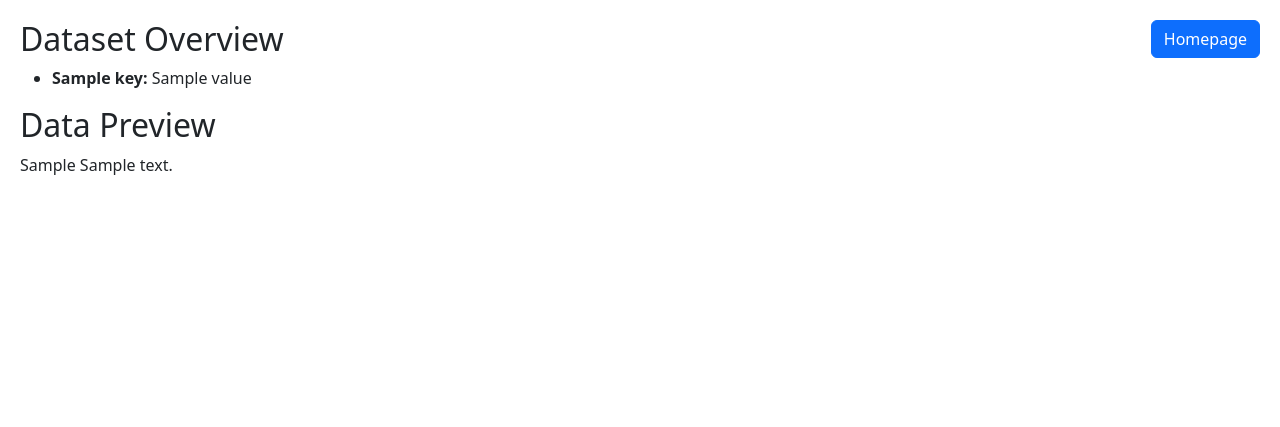
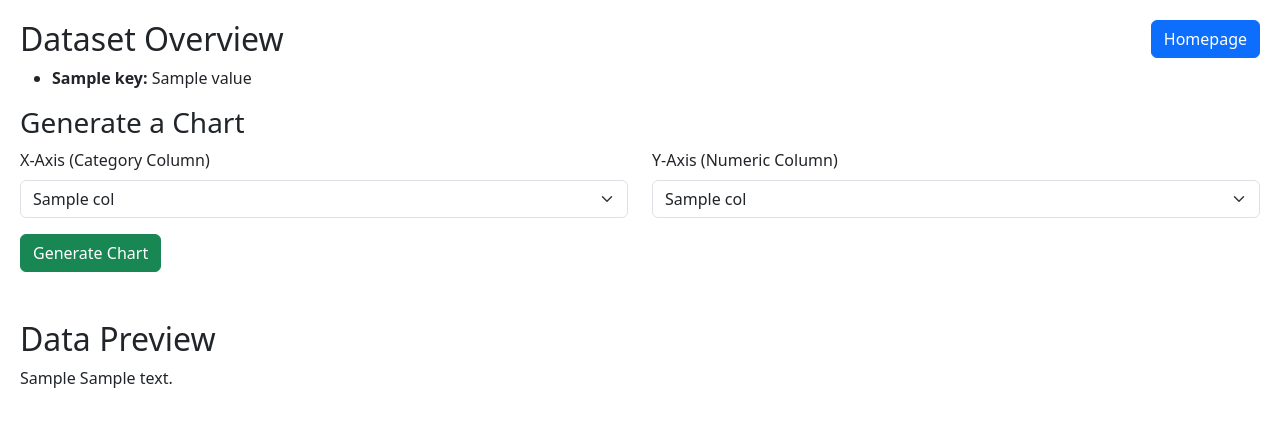
Before and after one commit to Waqar-Wani/Automatic-Data-Analytics-with-NLP, a Flask app: template backend/templates/preview.html in a window 1280 px wide. Shown: the top 427 px of the page. Run offline with Flask 3, Linux system fonts and the light colour scheme; the template is opened without the code that fills it: most values are stand-ins (such as "Sample title", 1, 10 or a date in 2020); some libraries are stand-ins or nearby versions.

Commit message:
Temporary commit with recent changes for chart generation and dashboard

```diff
--- a/app.py
+++ b/app.py
@@ -4,13 +4,21 @@ sys.path.append(os.path.abspath(os.path.dirname(__file__)))
 
 import pandas as pd
 from flask import Flask, render_template, request
-from io import BytesIO
+import plotly.express as px
+
 from backend.data_preprocessing.file_processing import read_file
 from backend.data_preprocessing.data_cleaning import handle_missing_values, normalize_column_names
 from backend.data_preprocessing.data_overview import generate_overview
 
-# Initialize Flask application
+# Initialize Flask app
 app = Flask(__name__, template_folder=os.path.join(os.getcwd(), 'backend', 'templates'))
+
+# In-memory cache (for temporary session-like storage)
+cache = {}
+
+# Enable CORS for all routes
+from flask_cors import CORS
+CORS(app)
 
 @app.route('/')
 def index():
@@ -23,21 +31,25 @@ def upload():
         return "No file uploaded"
 
     try:
-        # Metadata
         file_name = file.filename
         file_format = 'csv' if file.filename.endswith('.csv') else \
                       'xls/xlsx' if file.filename.endswith(('.xls', '.xlsx')) else 'unknown'
         data_type = 'Uploaded'
 
-        # Read and preprocess
         df = read_file(file)
         df = handle_missing_values(df)
         df = normalize_column_names(df)
 
         # Overview
         overview = generate_overview(df, file_name, data_type, file_format)
+        overview['columns'] = df.columns.tolist()
+        overview['numeric_columns'] = df.select_dtypes(include='number').columns.tolist()
 
-        # Convert df to HTML (split table)
+        # Store DataFrame temporarily
+        temp_id = str(len(cache) + 1)
+        cache[temp_id] = df
+
+        # Render HTML table
         html_table = df.to_html(index=False, classes='display nowrap', border=0)
         table_header = html_table.split('<thead>')[1].split('</thead>')[0]
         table_body = html_table.split('<tbody>')[1].split('</tbody>')[0]
@@ -45,10 +57,38 @@ def upload():
         return render_template('preview.html',
                                table_header=table_header,
                                table_body=table_body,
-                               overview=overview)
+                               overview=overview,
+                               temp_path=temp_id)
 
     except Exception as e:
         return f"Error reading file: {str(e)}"
 
+@app.route('/dashboard', methods=['POST'])
+def dashboard():
+    try:
+        x_column = request.form.get('x_column')
+        y_column = request.form.get('y_column')
+        temp_id = request.form.get('temp_path')
+
+        # Debugging the received data
+        print(f"Received data - temp_path: {temp_id}, x_column: {x_column}, y_column: {y_column}")
+
+        df = cache.get(temp_id)
+        if df is None:
+            return "Session expired or dataset not found."
+
+        # Further processing for chart generation
+        fig = px.bar(df, x=x_column, y=y_column, title=f'Bar Chart: {x_column} by {y_column}')
+        graph_html = fig.to_html(full_html=False)
+
+        return render_template('dashboard.html',
+                               x_column=x_column,
+                               y_column=y_column,
+                               graph_html=graph_html)
+
+    except Exception as e:
+        print(f"Error: {str(e)}")
+        return f"Error generating chart: {str(e)}"
+
 if __name__ == '__main__':
     app.run(debug=True)
--- a/backend/templates/preview.html
+++ b/backend/templates/preview.html
@@ -4,7 +4,7 @@
     <meta charset="UTF-8">
     <title>Data Preview</title>
 
-    <!-- Bootstrap CSS (optional for styling) -->
+    <!-- Bootstrap CSS -->
     <link rel="stylesheet" href="https://cdn.jsdelivr.net/npm/bootstrap@5.3.0/dist/css/bootstrap.min.css">
 
     <!-- DataTables CSS -->
@@ -29,7 +29,6 @@
         .data-container {
             overflow-x: auto;
         }
-        /* Style for the Upload New File button */
         .upload-btn-container {
             position: absolute;
             top: 20px;
@@ -47,23 +46,51 @@
     <h2>Dataset Overview</h2>
     <ul>
         {% for key, value in overview.items() %}
-        <li><strong>{{ key }}:</strong> {{ value }}</li>
+            {% if key != 'columns' and key != 'numeric_columns' %}
+            <li><strong>{{ key }}:</strong> {{ value }}</li>
+            {% endif %}
         {% endfor %}
     </ul>
 
-    <h2>Data Preview</h2>
+    <!-- Chart Generation Section -->
+    <h3>Generate a Chart</h3>
+    <form method="POST" action="/dashboard">
+        <input type="hidden" name="temp_path" value="{{ temp_path }}">
+        <div class="row mb-3">
+            <div class="col">
+                <label for="x_column" class="form-label">X-Axis (Category Column)</label>
+                <select name="x_column" id="x_column" class="form-select" required>
+                    {% for col in overview.columns %}
+                    <option value="{{ col }}">{{ col }}</option>
+                    {% endfor %}
+                </select>
+            </div>
+            <div class="col">
+                <label for="y_column" class="form-label">Y-Axis (Numeric Column)</label>
+                <select name="y_column" id="y_column" class="form-select" required>
+                    {% for col in overview.numeric_columns %}
+                    <option value="{{ col }}">{{ col }}</option>
+                    {% endfor %}
+                </select>
+            </div>
+        </div>
+        <button type="submit" class="btn btn-success">Generate Chart</button>
+    </form>
+
+    <!-- Data Table Section -->
+    <h2 class="mt-5">Data Preview</h2>
     <div class="data-container">
         <table id="data-table" class="display nowrap table table-bordered" style="width:100%">
             <thead>
-                {{ table_header|safe }}
+                {{ table_header | safe }}
             </thead>
             <tbody>
-                {{ table_body|safe }}
+                {{ table_body | safe }}
             </tbody>
         </table>
     </div>
 
-    <!-- jQuery + DataTables JS -->
+    <!-- jQuery + DataTables -->
     <script src="https://code.jquery.com/jquery-3.7.0.min.js"></script>
     <script src="https://cdn.datatables.net/1.13.6/js/jquery.dataTables.min.js"></script>
     <script>
```
Also changed, not shown: backend/templates/chart.html (added, +13 -0 lines), backend/templates/dashboard.html (added, +48 -0 lines), 1 other file.
